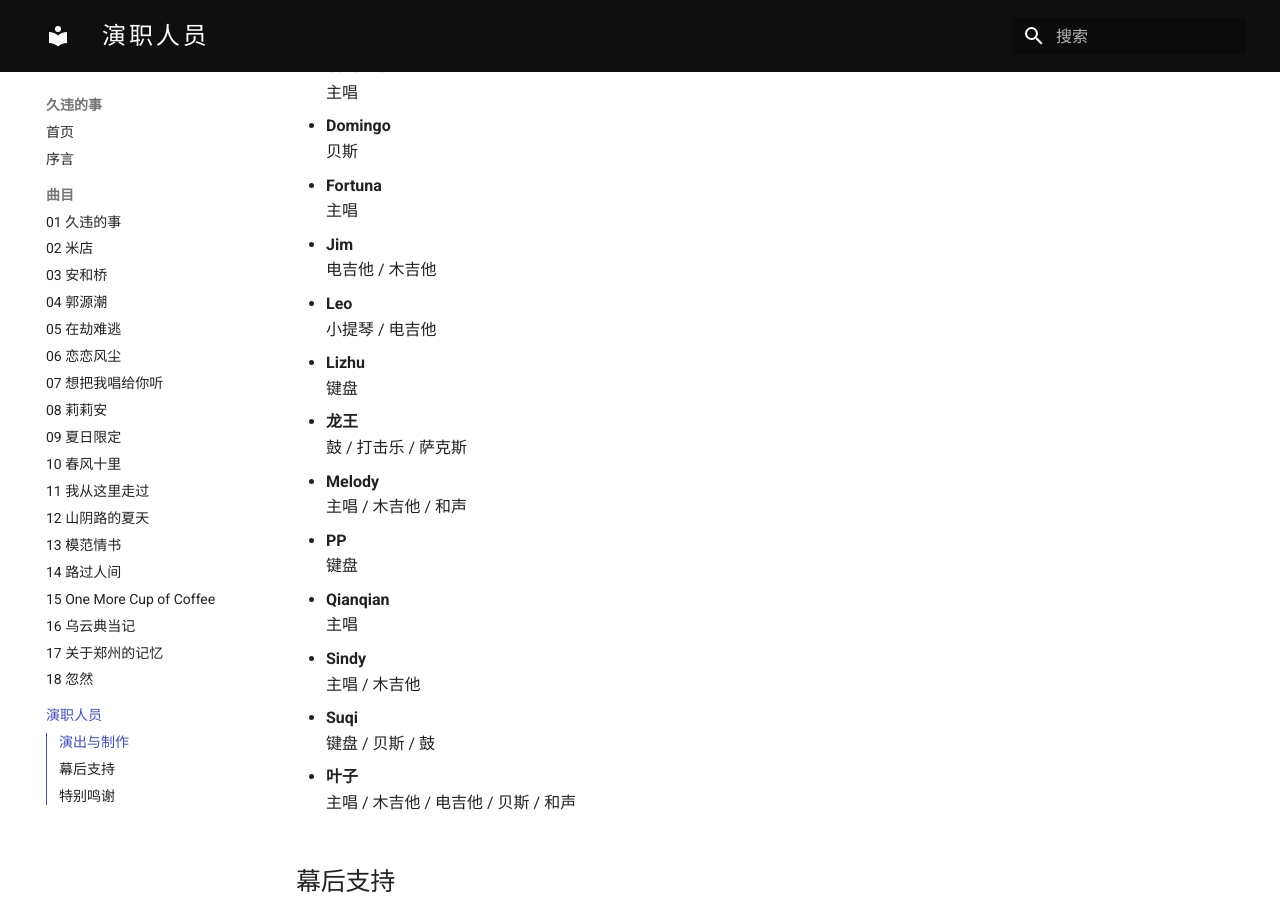
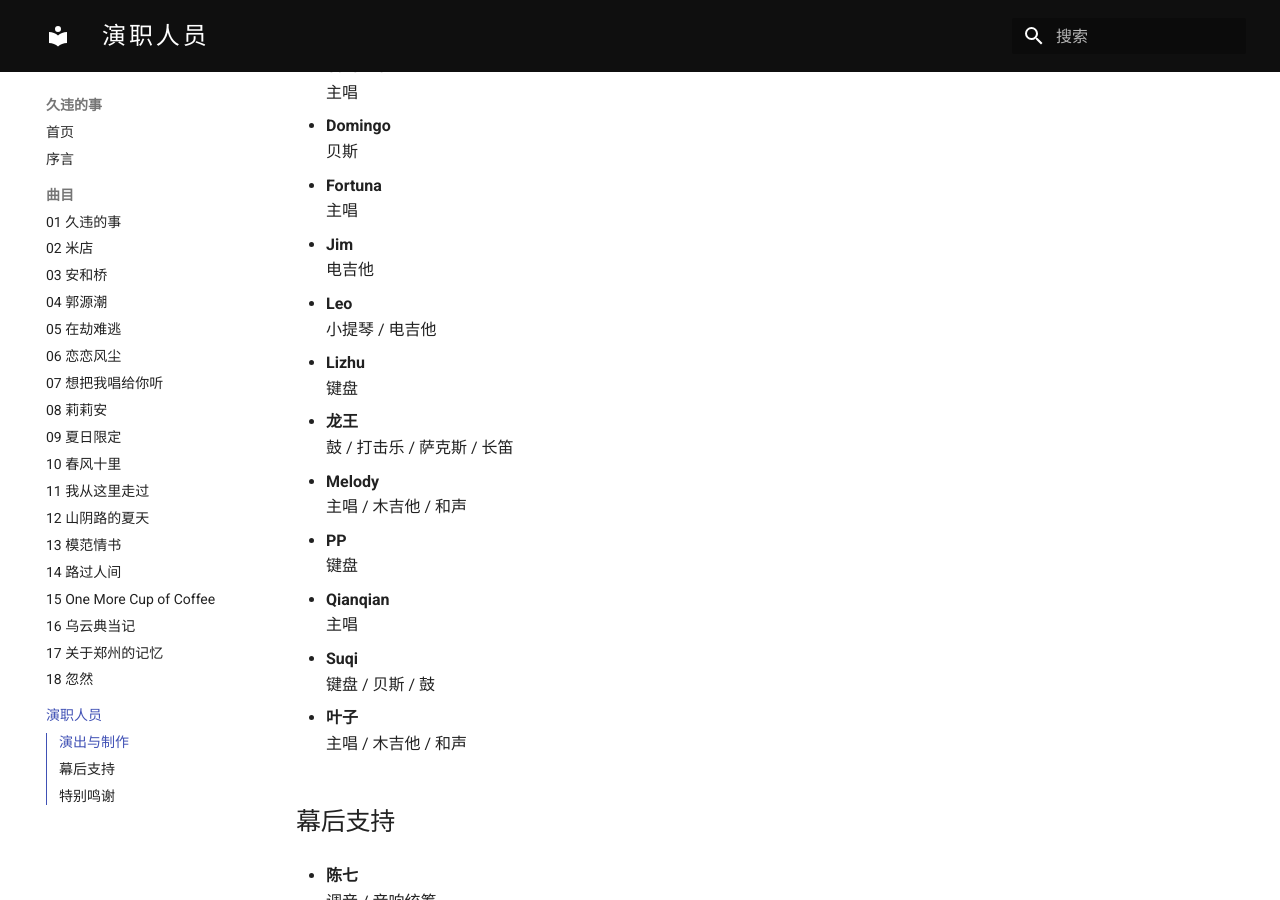
Before and after one commit to stubbornleaf/jiuweideshi-songbook, an MkDocs documentation site: the page built from docs/credits.md, in a window 1280 px wide and 900 px high, scrolled down 274 px. Built offline with MkDocs 1.6.1 and Material for MkDocs 9.7.7, drawn with Linux system fonts in a browser that asks for light colours.

Commit message:
Update credits.md

```diff
--- a/docs/credits.md
+++ b/docs/credits.md
@@ -14,7 +14,7 @@
   主唱
 
 - **Jim**
-  电吉他 / 木吉他
+  电吉他
 
 - **Leo**
   小提琴 / 电吉他
@@ -23,7 +23,7 @@
   键盘
 
 - **龙王**
-  鼓 / 打击乐 / 萨克斯
+  鼓 / 打击乐 / 萨克斯 / 长笛
 
 - **Melody**
   主唱 / 木吉他 / 和声
@@ -34,14 +34,11 @@
 - **Qianqian**
   主唱
 
-- **Sindy**
-  主唱 / 木吉他
-
 - **Suqi**
   键盘 / 贝斯 / 鼓
 
 - **叶子**
-  主唱 / 木吉他 / 电吉他 / 贝斯 / 和声
+  主唱 / 木吉他 / 和声
 
 ## 幕后支持
 
```
